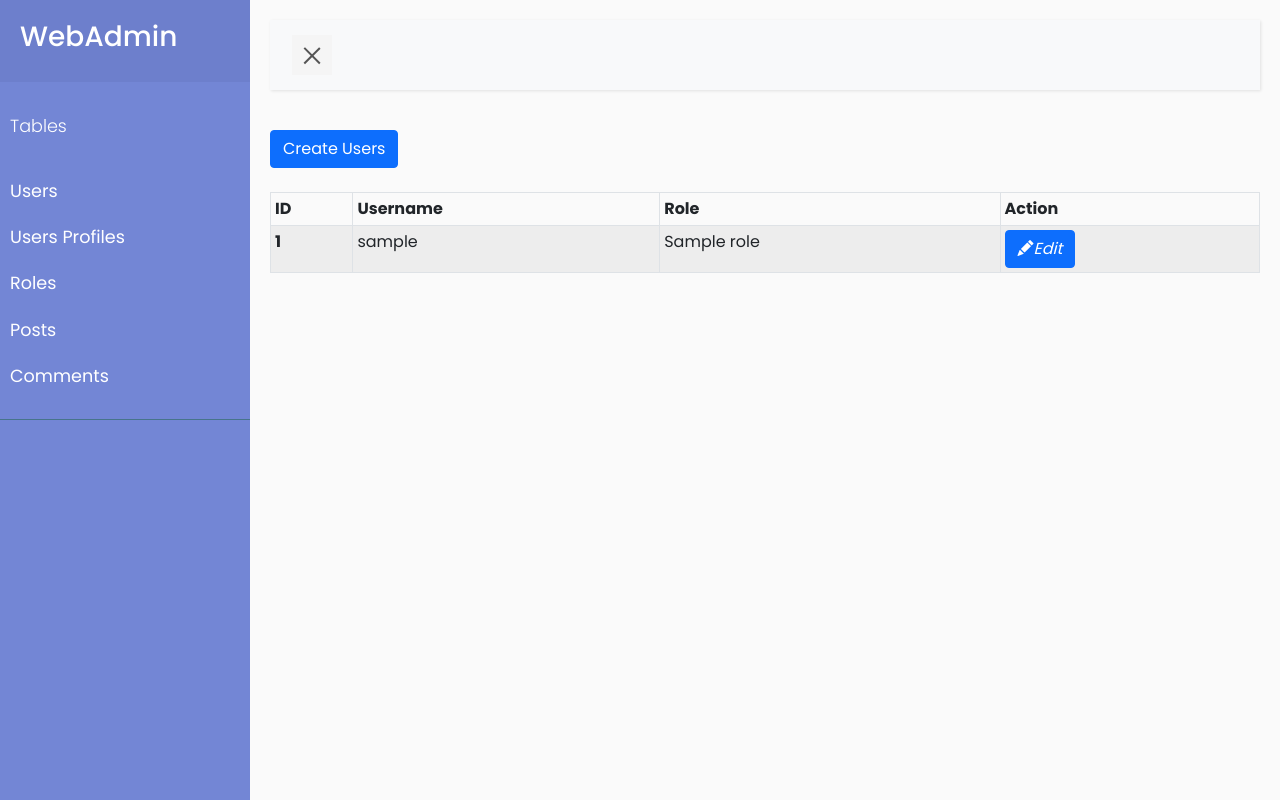
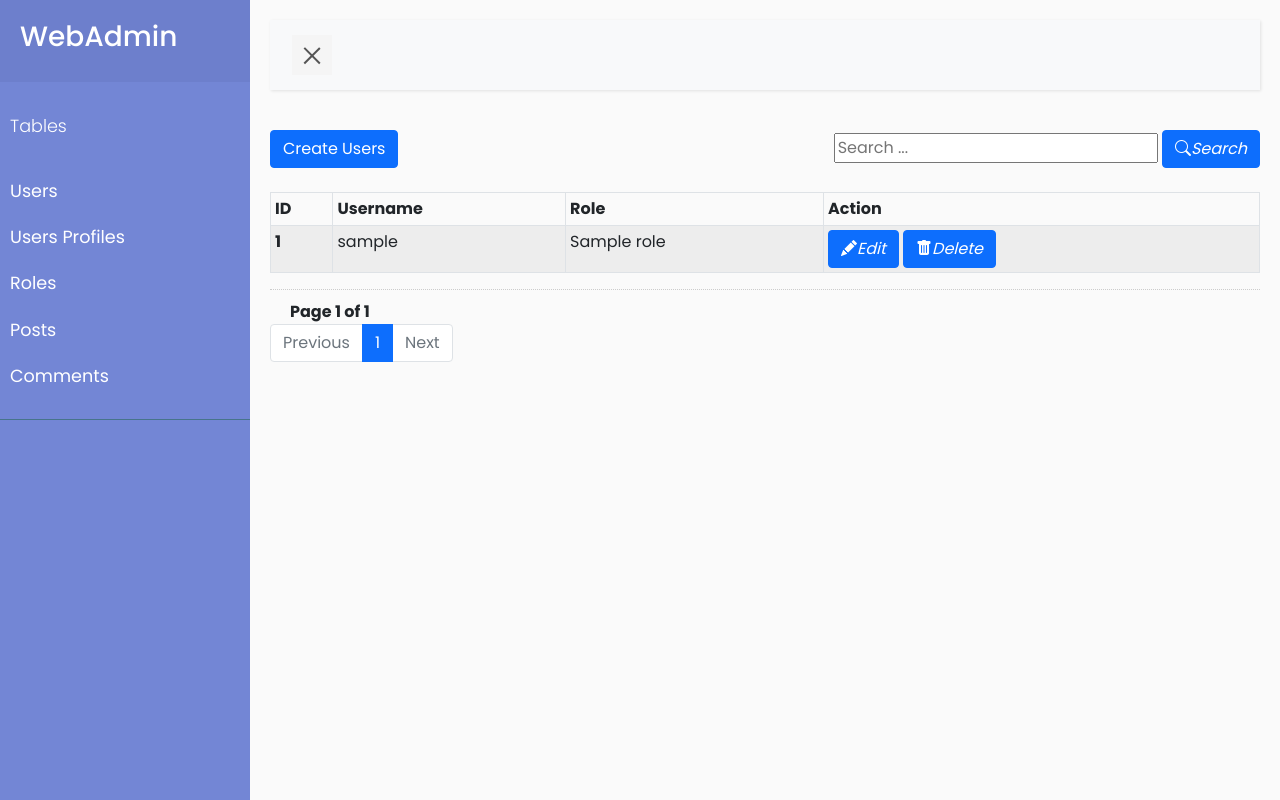
Before and after one commit to fekalegi/tugas-besar, a PHP site: page /webadmin/index.php in a window 1280 px wide. Run offline with PHP 8.4, Linux system fonts and the light colour scheme; tables that the repository leaves empty or names only in its code hold one stand-in row (values such as "Sample post"); some libraries are stand-ins or nearby versions.

Commit message:
finishing webadmin users

```diff
--- a/webadmin/contents/users.php
+++ b/webadmin/contents/users.php
@@ -1,15 +1,55 @@
 <!doctype html>
 <html lang="en">
 <body>
+
 <!-- Button trigger modal -->
 <button type="button" id="btnModal" class="btn btn-primary" data-bs-toggle="modal" data-bs-target="#createModal">
     Create Users
 </button>
+<?php
 
+ini_set('error_reporting', E_ALL);
+ini_set('display_errors', true);
+//Initiate Class User to get table data
+include "./handlers/users/findAllUserQuery.php";
+$user = new Users();
 
+//Pagination
+$records = $user->getPagination();
+$total_records = json_decode($records);
+$total_records = $total_records->total_records;
+if (isset($_GET['page_no']) && $_GET['page_no'] != "") {
+    $page_no = $_GET['page_no'];
+} else {
+    $page_no = 1;
+}
+$total_records_per_page = 5;
+$total_no_of_pages = ceil($total_records / $total_records_per_page);
+$second_last = $total_no_of_pages - 1; // total pages minus 1
+$offset = ($page_no - 1) * $total_records_per_page;
+$previous_page = $page_no - 1;
+$next_page = $page_no + 1;
+$adjacents = "2";
+?>
+<div style="float: right">
+    <input type="text" id="user-param" placeholder="Search ...">
+    <button type="button" id="btnSearch" name="btn-search-user" class="btn btn-primary btn-search-user">
+        <i class="bi bi-search">Search</i>
+    </button>
+</div>
+<?php
+if (isset($_GET['parameter'])){
+    $parameter = $_GET['parameter'];
+} else {
+    $parameter = null;
+}
+
+$result = $user->getAll($total_records_per_page, $offset, $parameter);
+$arr = json_decode($result);
+?>
 <br>
 <br>
-<table class="table table-striped table-bordered table-hover table-sm" cellspacing="0" width="100%">
+<table class="table table-striped table-bordered table-hover table-sm table-paginate">
     <thead>
     <tr>
         <th class="th-sm">ID
@@ -26,20 +66,16 @@
     </thead>
     <tbody>
     <?php
-
-    ini_set('error_reporting', E_ALL);
-    ini_set('display_errors', true);
-    include "./handlers/users/findAllUserQuery.php";
-    $user = new Users();
-    $result = $user->getAll();
-
-    $arr = json_decode($result);
-    foreach($arr as $key){
-        echo "<tr><th scope='row'>" . $key->id. "</th><td>" . $key->username. "</td><td>" . $key->name. "</td><td>";
+    foreach ($arr as $key) {
+        echo "<tr><th scope='row'>" . $key->id . "</th><td>" . $key->username . "</td><td>" . $key->name . "</td><td>";
         ?>
 
-        <button type="button" id="btnEditModal" name="<?php echo $key->id ?>" class="btn btn-primary" data-bs-toggle="modal" data-bs-target="#createModal">
+        <button type="button" id="btnEditModal" name="<?php echo $key->id ?>" class="btn btn-primary btn-edit-user"
+                data-bs-toggle="modal" data-bs-target="#createModal">
             <i class="bi bi-pencil-fill">Edit</i>
+        </button>
+        <button type="button" id="btnDelete" name="<?php echo $key->id ?>" class="btn btn-primary btn-delete-user">
+            <i class="bi bi-trash-fill">Delete</i>
         </button>
         <?php
         echo "</td></tr>";
@@ -47,8 +83,37 @@
     ?>
     </tbody>
 </table>
+<div style='padding: 10px 20px 0px; border-top: dotted 1px #CCC;'>
+    <strong>Page <?php echo $page_no . " of " . $total_no_of_pages; ?></strong>
+</div>
+<nav aria-label="Page navigation example">
+    <ul class="pagination">
+        <?php
+        if ($total_no_of_pages <= 10) {
+            if ($page_no <= 1) {
+                echo "<li class='page-item disabled'><a class='page-link'>Previous</a> </li>";
+            } else {
+                echo "<li class='page-item'><a class='page-link' href='?page_no=$previous_page'>Previous</a></li>";
+            }
+            for ($counter = 1; $counter <= $total_no_of_pages; $counter++) {
+                if ($counter == $page_no) {
+                    echo "<li class='page-item active'><a class='page-link'>$counter</a></li>";
+                } else {
+                    echo "<li class='page-item'><a class='page-link' href='?page_no=$counter'>$counter</a></li>";
+                }
+            }
+            if ($page_no >= $total_no_of_pages) {
+                echo "<li class='page-item disabled'><a class='page-link'>Next</a> </li>";
+            } else {
+                echo "<li class='page-item'><a class='page-link' href='?page_no=$next_page'>Next</a></li>";
+            }
+        }
+        ?>
+    </ul>
+</nav>
 <!-- Modal -->
-<div class="modal fade" id="createModal" data-bs-backdrop="static" data-bs-keyboard="false" tabindex="-1" aria-labelledby="staticBackdropLabel" aria-hidden="true">
+<div class="modal fade" id="createModal" data-bs-backdrop="static" data-bs-keyboard="false" tabindex="-1"
+     aria-labelledby="staticBackdropLabel" aria-hidden="true">
     <div class="modal-dialog modal-lg">
         <div class="modal-content">
             <div class="modal-header">
--- a/webadmin/handlers/users/findAllUserQuery.php
+++ b/webadmin/handlers/users/findAllUserQuery.php
@@ -1,15 +1,24 @@
 <?php
-include  __DIR__ . '/../../configs/mySQLConfig.php';
+include __DIR__ . '/../../configs/mySQLConfig.php';
 
-class Users {
+class Users
+{
     var $arr = array();
-    function getAll(){
+
+    function getAll($limit, $offset, $parameter)
+    {
         $db = new Database();
         $conn = $db->DBConnect();
-        $sql = "SELECT users.id, users.username, roles.name  FROM users LEFT JOIN roles ON users.role_id = roles.id";
+        if (empty($parameter)) {
+            $sql = "SELECT users.id, users.username, roles.name FROM users LEFT JOIN roles ON users.role_id = roles.id LIMIT $limit OFFSET $offset";
+        } else {
+            $sql = "SELECT users.id, users.username, roles.name FROM users LEFT JOIN roles ON users.role_id = roles.id
+ WHERE users.username LIKE '%$parameter%' OR roles.name LIKE '%$parameter%'
+ LIMIT $limit OFFSET $offset";
+        }
         $result = $conn->query($sql);
         if ($result->num_rows > 0) {
-            while($row = $result->fetch_assoc()) {
+            while ($row = $result->fetch_assoc()) {
                 $this->arr[] = $row;
             }
             return json_encode($this->arr);
@@ -17,5 +26,19 @@ class Users {
             echo "0 results";
         }
     }
+
+    function getPagination()
+    {
+        $db = new Database();
+        $conn = $db->DBConnect();
+        $sql = "SELECT COUNT(*) AS total_records FROM users";
+        $result = $conn->query($sql);
+        if ($result->num_rows > 0) {
+            return json_encode($result->fetch_assoc());
+        } else {
+            echo "0 results";
+        }
+    }
 }
+
 ?>
--- a/webadmin/index.php
+++ b/webadmin/index.php
@@ -9,14 +9,19 @@
     <title>Collapsible sidebar using Bootstrap 4</title>
 
     <!-- Bootstrap CSS CDN -->
-    <link href="https://cdn.jsdelivr.net/npm/bootstrap@5.0.2/dist/css/bootstrap.min.css" rel="stylesheet" integrity="sha384-EVSTQN3/azprG1Anm3QDgpJLIm9Nao0Yz1ztcQTwFspd3yD65VohhpuuCOmLASjC" crossorigin="anonymous">
+    <link href="https://cdn.jsdelivr.net/npm/bootstrap@5.0.2/dist/css/bootstrap.min.css" rel="stylesheet"
+          integrity="sha384-EVSTQN3/azprG1Anm3QDgpJLIm9Nao0Yz1ztcQTwFspd3yD65VohhpuuCOmLASjC" crossorigin="anonymous">
     <!-- Our Custom CSS -->
     <link rel="stylesheet" href="styles/style.css">
     <link rel="stylesheet" href="https://cdn.jsdelivr.net/npm/bootstrap-icons@1.7.2/font/bootstrap-icons.css">
 
     <!-- Font Awesome JS -->
-    <script defer src="https://use.fontawesome.com/releases/v5.0.13/js/solid.js" integrity="sha384-tzzSw1/Vo+0N5UhStP3bvwWPq+uvzCMfrN1fEFe+xBmv1C/AtVX5K0uZtmcHitFZ" crossorigin="anonymous"></script>
-    <script defer src="https://use.fontawesome.com/releases/v5.0.13/js/fontawesome.js" integrity="sha384-6OIrr52G08NpOFSZdxxz1xdNSndlD4vdcf/q2myIUVO0VsqaGHJsB0RaBE01VTOY" crossorigin="anonymous"></script>
+    <script defer src="https://use.fontawesome.com/releases/v5.0.13/js/solid.js"
+            integrity="sha384-tzzSw1/Vo+0N5UhStP3bvwWPq+uvzCMfrN1fEFe+xBmv1C/AtVX5K0uZtmcHitFZ"
+            crossorigin="anonymous"></script>
+    <script defer src="https://use.fontawesome.com/releases/v5.0.13/js/fontawesome.js"
+            integrity="sha384-6OIrr52G08NpOFSZdxxz1xdNSndlD4vdcf/q2myIUVO0VsqaGHJsB0RaBE01VTOY"
+            crossorigin="anonymous"></script>
 
 </head>
 
@@ -64,13 +69,15 @@
                     <span></span>
                     <span></span>
                 </button>
-                    <button class="btn btn-dark d-inline-block d-lg-none ml-auto" type="button" data-toggle="collapse" data-target="#navbarSupportedContent" aria-controls="navbarSupportedContent" aria-expanded="false" aria-label="Toggle navigation">
+                <button class="btn btn-dark d-inline-block d-lg-none ml-auto" type="button" data-toggle="collapse"
+                        data-target="#navbarSupportedContent" aria-controls="navbarSupportedContent"
+                        aria-expanded="false" aria-label="Toggle navigation">
                     <i class="fas fa-align-justify"></i>
                 </button>
             </div>
         </nav>
         <?php
-            if(isset($_GET['page'])){
+        if (isset($_GET['page'])) {
             $page = $_GET['page'];
 
             switch ($page) {
@@ -93,7 +100,7 @@
                     echo "<center><h3>Maaf. Halaman tidak di temukan !</h3></center>";
                     break;
             }
-            }else{
+        } else {
             include "contents/users.php";
         }
 
@@ -103,9 +110,15 @@
 
 
 <!-- jQuery CDN - Slim version (=without AJAX) -->
-    <script src="https://code.jquery.com/jquery-3.3.1.slim.min.js" integrity="sha384-q8i/X+965DzO0rT7abK41JStQIAqVgRVzpbzo5smXKp4YfRvH+8abtTE1Pi6jizo" crossorigin="anonymous"></script>
-    <script src="https://cdn.jsdelivr.net/npm/@popperjs/core@2.9.2/dist/umd/popper.min.js" integrity="sha384-IQsoLXl5PILFhosVNubq5LC7Qb9DXgDA9i+tQ8Zj3iwWAwPtgFTxbJ8NT4GN1R8p" crossorigin="anonymous"></script>
-    <script src="https://cdn.jsdelivr.net/npm/bootstrap@5.0.2/dist/js/bootstrap.min.js" integrity="sha384-cVKIPhGWiC2Al4u+LWgxfKTRIcfu0JTxR+EQDz/bgldoEyl4H0zUF0QKbrJ0EcQF" crossorigin="anonymous"></script>
+<script src="https://code.jquery.com/jquery-3.3.1.slim.min.js"
+        integrity="sha384-q8i/X+965DzO0rT7abK41JStQIAqVgRVzpbzo5smXKp4YfRvH+8abtTE1Pi6jizo"
+        crossorigin="anonymous"></script>
+<script src="https://cdn.jsdelivr.net/npm/@popperjs/core@2.9.2/dist/umd/popper.min.js"
+        integrity="sha384-IQsoLXl5PILFhosVNubq5LC7Qb9DXgDA9i+tQ8Zj3iwWAwPtgFTxbJ8NT4GN1R8p"
+        crossorigin="anonymous"></script>
+<script src="https://cdn.jsdelivr.net/npm/bootstrap@5.0.2/dist/js/bootstrap.min.js"
+        integrity="sha384-cVKIPhGWiC2Al4u+LWgxfKTRIcfu0JTxR+EQDz/bgldoEyl4H0zUF0QKbrJ0EcQF"
+        crossorigin="anonymous"></script>
 
 <script type="text/javascript">
     $(document).ready(function () {
@@ -117,11 +130,32 @@
             $('#createModal').appendTo(".modal-show");
             document.getElementById('modal-body').innerHTML = "<object id='modal-container' width='100%' height='200' data='contents/forms/users/createUserForm.php'> </object>";
         })
+        var btnEdit = document.getElementsByClassName('btn-edit-user')
+        for (var i = 0; i < btnEdit.length; i++) {
+            btnEdit[i].onclick = function (){
+                $('#createModal').appendTo("body");
+                document.getElementById('modal-body').innerHTML = "<object id='modal-container' width='100%' height='200' data='contents/forms/users/updateUserForm.php?id=" + this.name + "'> </object>";
 
-            $('#btnEditModal').on('click', function () {
-                $('#createModal').appendTo("body");
-                document.getElementById('modal-body').innerHTML = "<object id='modal-container' width='100%' height='200' data='contents/forms/users/updateUserForm.php?id="+this.name+"'> </object>";
-            })
+            }
+        }
+        var btnDelete = document.getElementsByClassName('btn-delete-user')
+        for (var i = 0; i < btnDelete.length; i++) {
+            btnDelete[i].onclick = function (){
+                var answer = window.confirm("Delete Data ?")
+                if (answer){
+                    location.href = "handlers/users/userHandler.php?action=delete&id="+this.name+"";
+                }else{
+
+                }
+            }
+        }
+        var btnSearch = document.getElementsByClassName('btn-search-user')
+        for (var i = 0; i < btnSearch.length; i++) {
+            btnSearch[i].onclick = function (){
+                $param = document.getElementById('user-param').value
+                location.href = "index.php?page=users&parameter="+ $param;
+            }
+        }
     });
 </script>
 </body>
```
Also changed, not shown: webadmin/handlers/users/userHandler.php (+10 -1 lines). Lines whose indentation alone changed are shown as unchanged.
